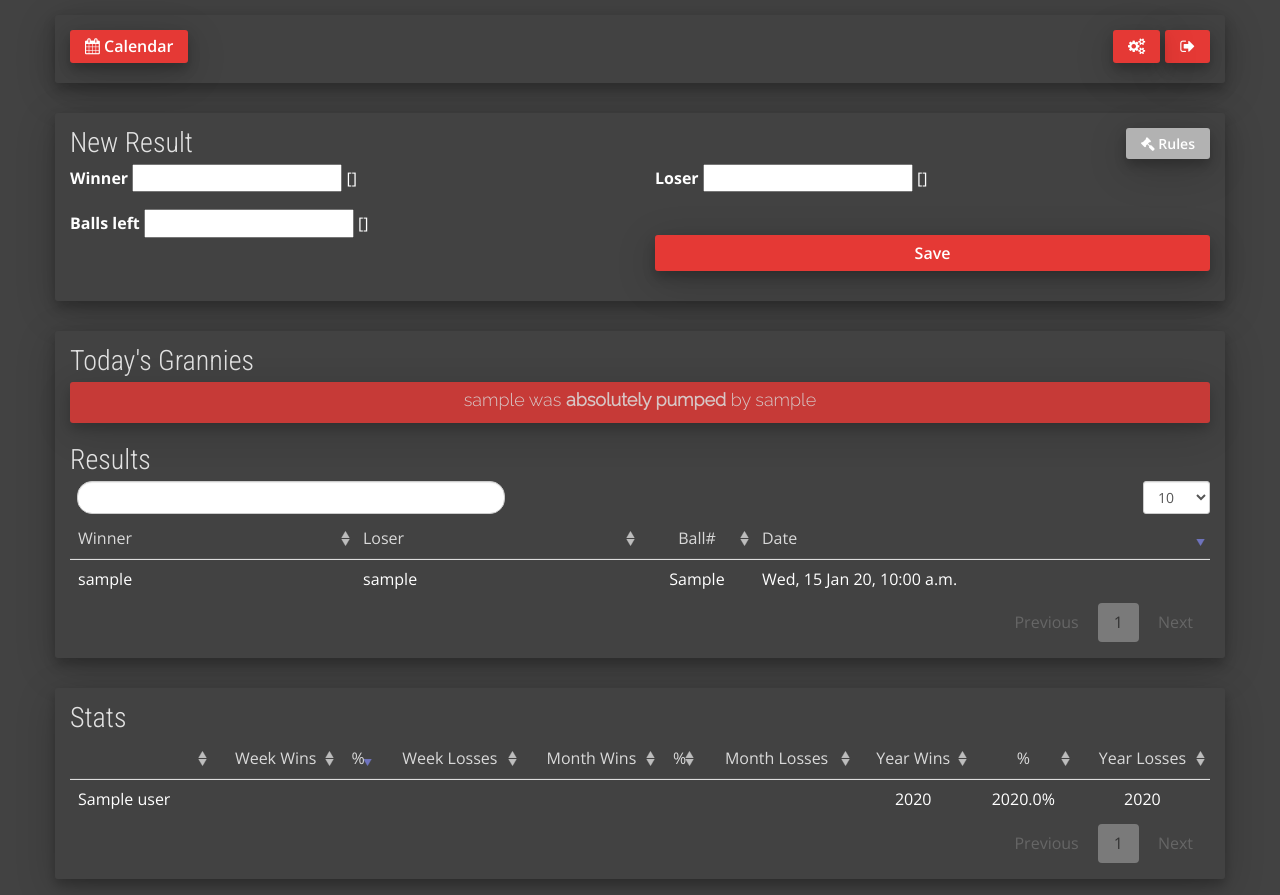
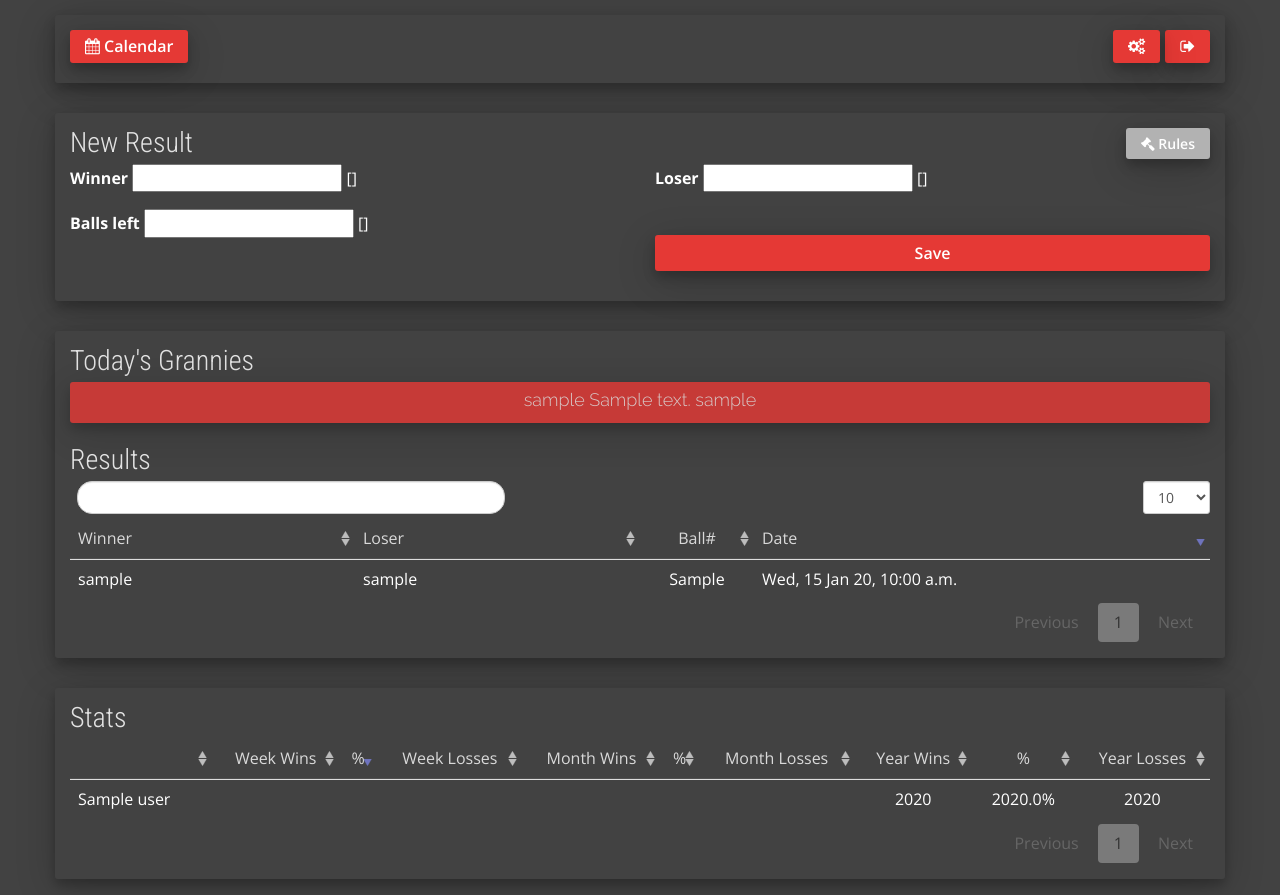
Before and after one commit to RossLYoung/rookie_booking, a Django app: template rookie_booking/booking_calendar/templates/booking_calendar/pool.html in a window 1280 px wide. Run offline with Django 3.2, Linux system fonts and the light colour scheme; the template is opened without the code that fills it: most values are stand-ins (such as "Sample title", 1, 10 or a date in 2020); form fields are guessed from the names that the template uses; parts of the project's set-up code (start-up, migrations or seed data) failed here and were passed over; some libraries are stand-ins or nearby versions.

Commit message:
granny descriptions

```diff
--- a/rookie_booking/booking_calendar/templates/booking_calendar/pool.html
+++ b/rookie_booking/booking_calendar/templates/booking_calendar/pool.html
@@ -96,7 +96,7 @@
                     <h3 class="header-title">Today's Grannies</h3>
                     {% for granny in todays_grannies %}
                         <div class="alert btn-accent2 pulsate" role="alert">
-                            <p>{{ granny.loser.username }} was <strong>absolutely pumped</strong> by {{ granny.winner.username }}</p>
+                            <p>{{ granny.loser.username }} {{ granny_description }} {{ granny.winner.username }}</p>
                         </div>
                     {% endfor %}
 
```
